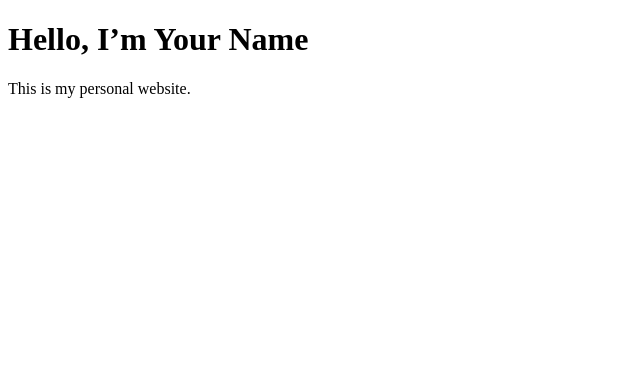
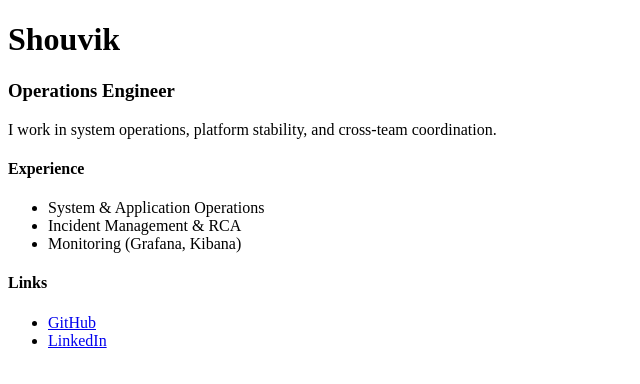
Before and after one commit to sarkarshouvik/sarkarshouvik.github.io, a plain HTML site: page index.html in a window 1280 px wide. Shown: the whole page, without its empty margins (0-640 px from the left). Drawn offline with Linux system fonts and the light colour scheme.

Commit message:
Update index.html

```diff
--- a/index.html
+++ b/index.html
@@ -4,7 +4,26 @@
   <title>Shouvik Sarkar</title>
 </head>
 <body>
-  <h1>Hello, I’m Your Name</h1>
-  <p>This is my personal website.</p>
+  <body>
+  <h1>Shouvik</h1>
+  <h3>Operations Engineer</h3>
+
+  <p>
+    I work in system operations, platform stability, and cross-team coordination.
+  </p>
+
+  <h4>Experience</h4>
+  <ul>
+    <li>System & Application Operations</li>
+    <li>Incident Management & RCA</li>
+    <li>Monitoring (Grafana, Kibana)</li>
+  </ul>
+
+  <h4>Links</h4>
+  <ul>
+    <li><a href="https://github.com/yourusername">GitHub</a></li>
+    <li><a href="https://linkedin.com/in/yourprofile">LinkedIn</a></li>
+  </ul>
+</body>
 </body>
 </html>
```
